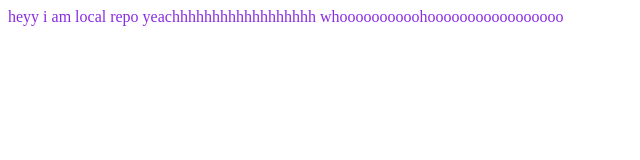
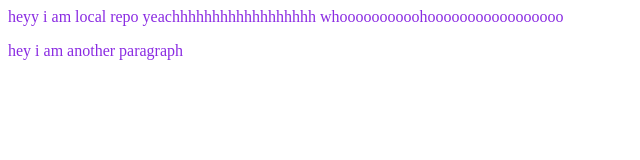
Before and after one commit to MrinalMondal1212/localRepo, a plain HTML site: page index.html in a window 1280 px wide. Shown: the whole page, without its empty margins (0-640 px from the left). Drawn offline with Linux system fonts and the light colour scheme.

Commit message:
add a new paragraph

```diff
--- a/index.html
+++ b/index.html
@@ -1,2 +1,3 @@
 <p>heyy i am local repo yeachhhhhhhhhhhhhhhhhh whoooooooooohooooooooooooooooo</p>
+<p>hey i am another paragraph</p>
 <link rel="stylesheet" href="style.css">
```
